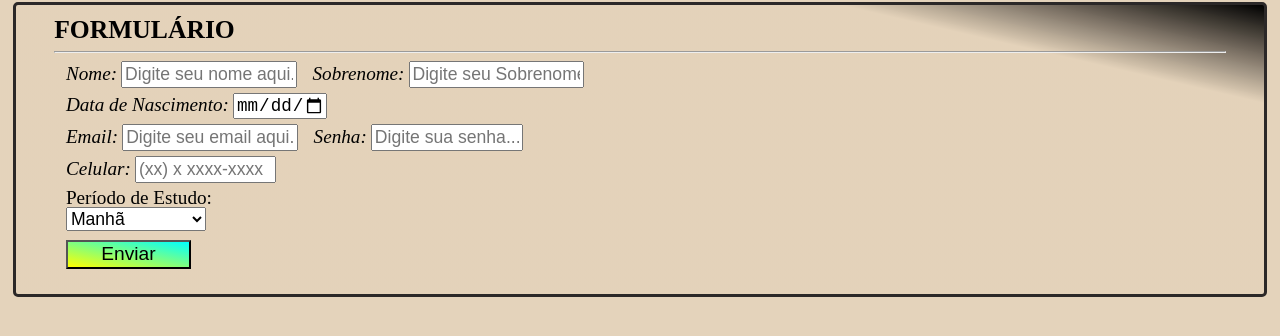
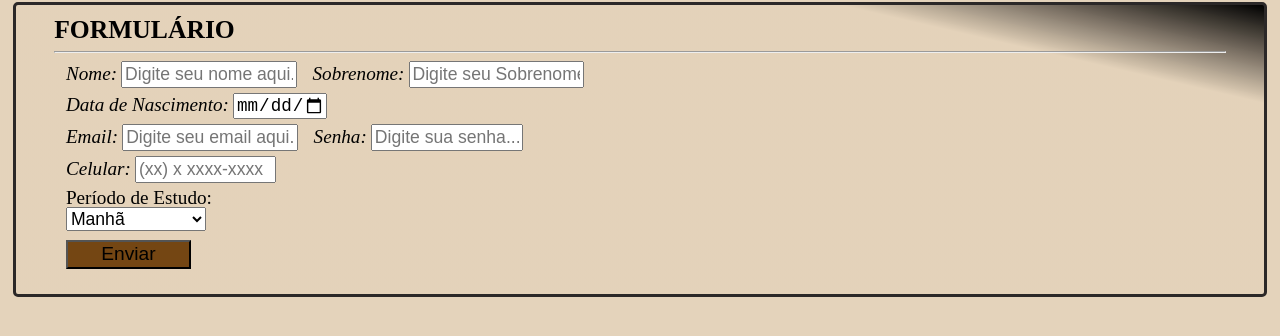
Before and after one commit to Carlos-Falcao/Front-End_2_aula, a plain HTML site: page contato.html in a window 1280 px wide. Shown: the part 334-670 px from the top of the page. Drawn offline with Linux system fonts and the light colour scheme.

Commit message:
Add files via upload

```diff
--- a/css/estilos.css
+++ b/css/estilos.css
@@ -209,6 +209,6 @@ legend {
     width: 125px;
     font-size: 1.2rem;
     line-height: 1.4rem;
-    background-image: linear-gradient(to bottom left, cyan, yellow);
+    background-color: rgb(116, 70, 19);
     margin-left: 1%;
 }
```
Also changed, not shown: contato.html (+2 -0 lines).
